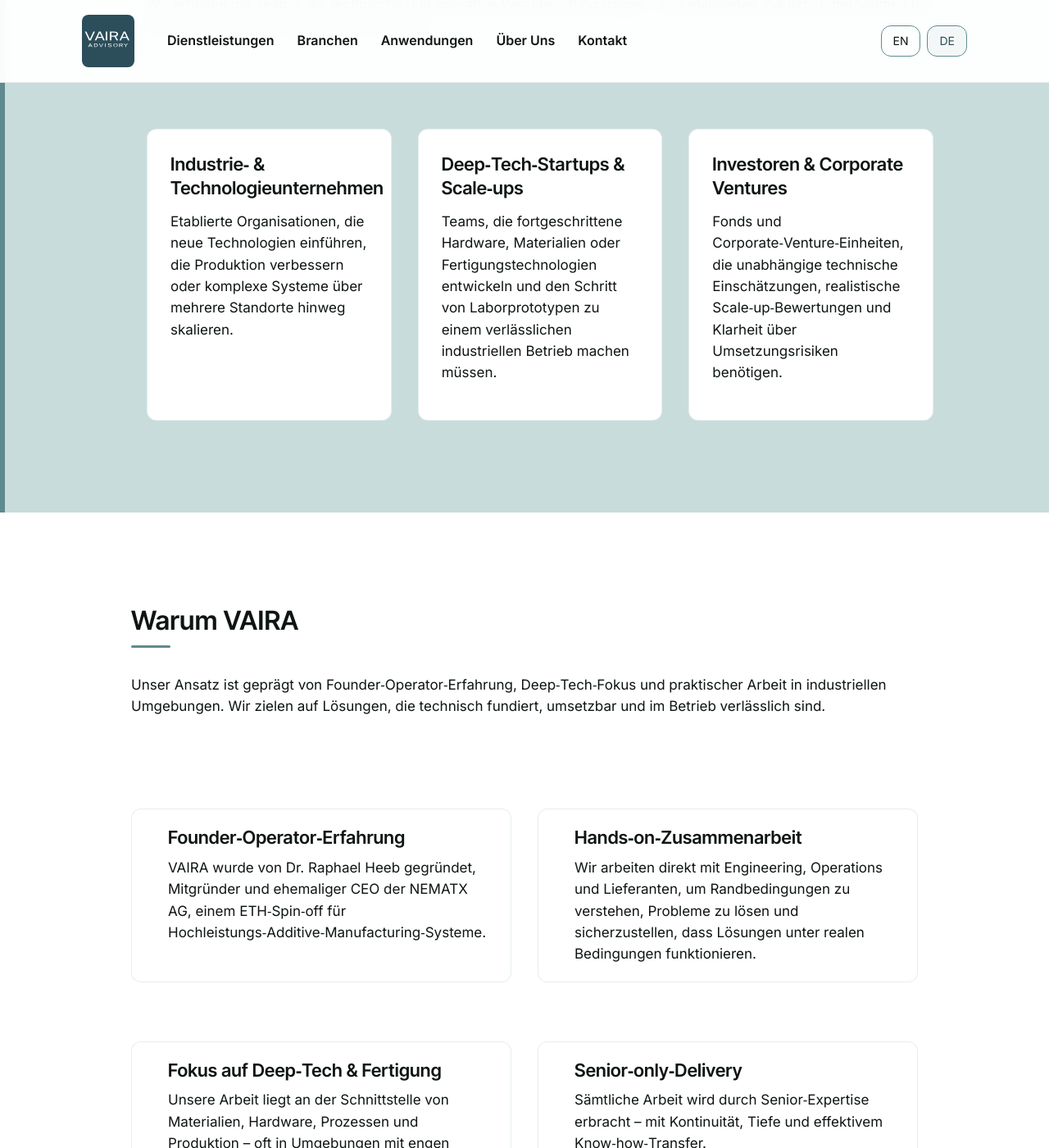
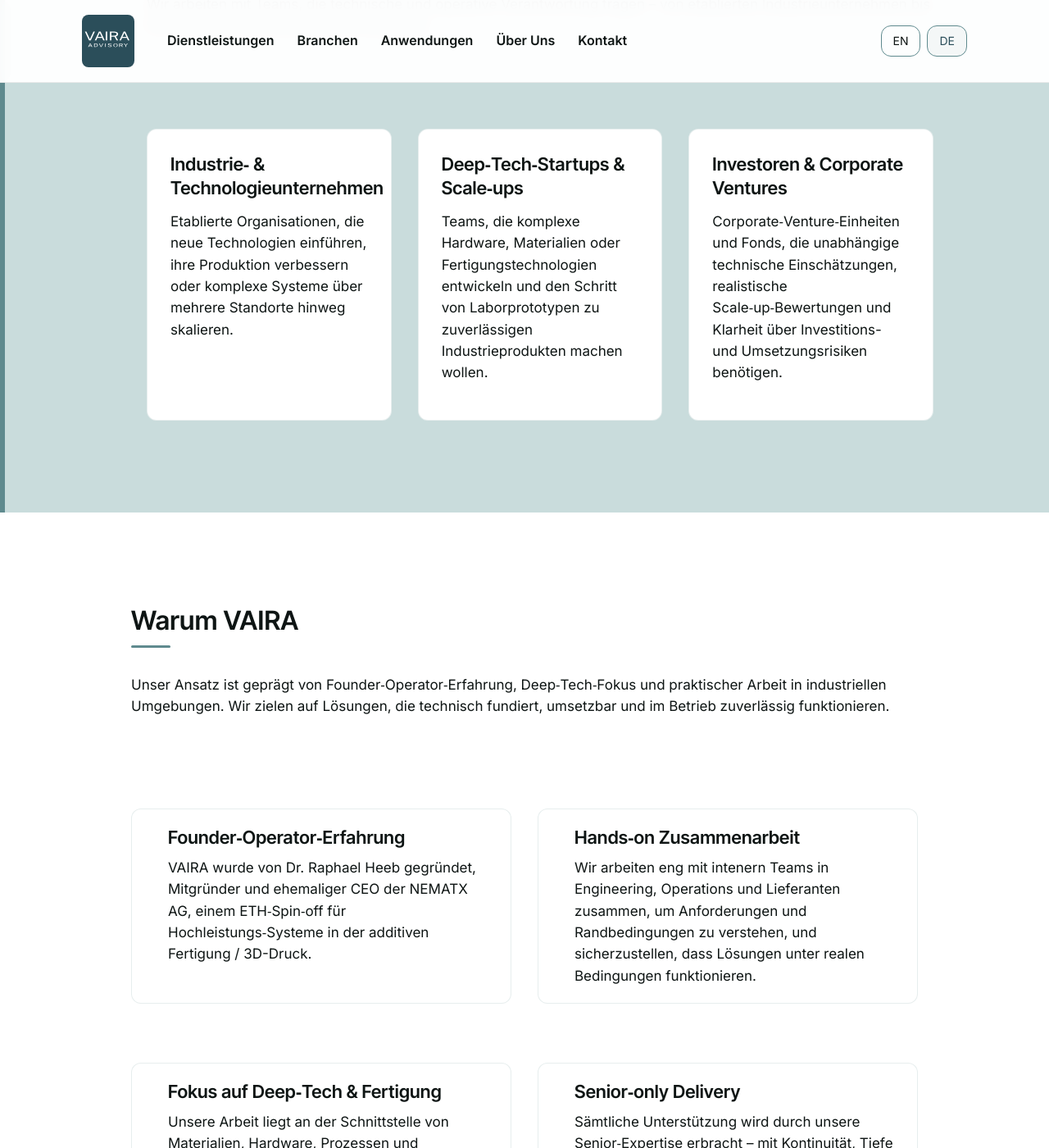
Before and after one commit to raphaelheeb/vaira-advisory, a Jekyll site: the page built from de/index.html, in a window 1280 px wide and 1400 px high, scrolled down 1563 px. Shown: the whole window at 82% size. Built offline with Jekyll 4.4.1, drawn with Linux system fonts in a browser that asks for light colours; some of the changed text lies outside the part shown.

Commit message:
Update index.html

```diff
--- a/de/index.html
+++ b/de/index.html
@@ -15,11 +15,11 @@
       <div class="hero-left">
 
         <h1 class="hero-title">
-          Technologie von der frühen Validierung bis zum industriellen Maßstab.
+          Technologie vom Konzept bis zum industriellen Massstab.
         </h1>
 
         <p class="hero-sub">
-          Wir unterstützen technisch geprägte Organisationen dabei, komplexe Technologien zu entwickeln und in den industriellen Betrieb zu überführen – von der frühen Validierung bis zur Skalierung.
+          Wir unterstützen Organisationen bei der Entwicklung und Industrialisierung komplexer Technologien – von der frühen Validierung bis zur Skalierung.
         </p>
 
         <div class="hero-ctas">
@@ -80,9 +80,8 @@
 
         <div class="split-body">
           <p>
-            Unsere Arbeit fokussiert auf den Weg von einer vielversprechenden Technologie hin zu stabiler industrieller Performance.
-            Wir verbinden technische Tiefe mit praktischer Erfahrung in Hardware, Materialien, Prozessen
-            und Produktionsumgebungen.
+            Unsere Arbeit fokussiert sich darauf, vielversprechenden Technologien zu stabiler industrieller Leistung zu verhelfen.
+            Wir verbinden technische Tiefe mit praktischer Erfahrung in den Bereichen Materialien, Hardware, Prozesse und Produktionsumgebungen.
           </p>
 
           <ul class="checklist">
@@ -120,7 +119,7 @@
       <article class="card">
         <h3>Industrie‑ & Technologieunternehmen</h3>
         <p>
-          Etablierte Organisationen, die neue Technologien einführen, die Produktion verbessern oder
+          Etablierte Organisationen, die neue Technologien einführen, ihre Produktion verbessern oder
           komplexe Systeme über mehrere Standorte hinweg skalieren.
         </p>
       </article>
@@ -128,16 +127,16 @@
       <article class="card">
         <h3>Deep‑Tech‑Startups & Scale‑ups</h3>
         <p>
-          Teams, die fortgeschrittene Hardware, Materialien oder Fertigungstechnologien entwickeln und
-          den Schritt von Laborprototypen zu einem verlässlichen industriellen Betrieb machen müssen.
+          Teams, die komplexe Hardware, Materialien oder Fertigungstechnologien entwickeln und
+          den Schritt von Laborprototypen zu zuverlässigen Industrieprodukten machen wollen.
         </p>
       </article>
 
       <article class="card">
         <h3>Investoren & Corporate Ventures</h3>
         <p>
-          Fonds und Corporate‑Venture‑Einheiten, die unabhängige technische Einschätzungen, realistische
-          Scale‑up‑Bewertungen und Klarheit über Umsetzungsrisiken benötigen.
+          Corporate‑Venture‑Einheiten und Fonds, die unabhängige technische Einschätzungen, realistische
+          Scale‑up‑Bewertungen und Klarheit über Investitions- und Umsetzungsrisiken benötigen.
         </p>
       </article>
 
@@ -153,7 +152,7 @@
     <p>
       Unser Ansatz ist geprägt von Founder‑Operator‑Erfahrung, Deep‑Tech‑Fokus und praktischer Arbeit in
       industriellen Umgebungen. Wir zielen auf Lösungen, die technisch fundiert, umsetzbar
-      und im Betrieb verlässlich sind.
+      und im Betrieb zuverlässig funktionieren.
     </p>
 
     <div class="why-grid">
@@ -164,7 +163,7 @@
           <h3>Founder‑Operator‑Erfahrung</h3>
           <p>
             VAIRA wurde von Dr. Raphael Heeb gegründet, Mitgründer und ehemaliger CEO der NEMATX AG,
-            einem ETH‑Spin‑off für Hochleistungs‑Additive‑Manufacturing‑Systeme.
+            einem ETH‑Spin‑off für Hochleistungs‑Systeme in der additiven Fertigung / 3D-Druck.
           </p>
         </div>
       </div>
@@ -172,10 +171,10 @@
       <div class="feature-block">
         <div class="feature-block-icon"></div>
         <div>
-          <h3>Hands‑on‑Zusammenarbeit</h3>
+          <h3>Hands‑on Zusammenarbeit</h3>
           <p>
-            Wir arbeiten direkt mit Engineering, Operations und Lieferanten, um Randbedingungen zu verstehen,
-            Probleme zu lösen und sicherzustellen, dass Lösungen unter realen Bedingungen funktionieren.
+            Wir arbeiten eng mit intenern Teams in Engineering, Operations und Lieferanten zusammen, um Anforderungen und Randbedingungen zu verstehen,
+            und sicherzustellen, dass Lösungen unter realen Bedingungen funktionieren.
           </p>
         </div>
       </div>
@@ -186,7 +185,7 @@
           <h3>Fokus auf Deep‑Tech & Fertigung</h3>
           <p>
             Unsere Arbeit liegt an der Schnittstelle von Materialien, Hardware, Prozessen und Produktion –
-            oft in Umgebungen mit engen Toleranzen und anspruchsvollen Scale‑up‑Herausforderungen.
+            oft in Umgebungen mit hohen Anforderungen und anspruchsvollen Scale‑up Szenarien.
           </p>
         </div>
       </div>
@@ -194,9 +193,9 @@
       <div class="feature-block">
         <div class="feature-block-icon"></div>
         <div>
-          <h3>Senior‑only‑Delivery</h3>
+          <h3>Senior‑only Delivery</h3>
           <p>
-            Sämtliche Arbeit wird durch Senior‑Expertise erbracht – mit Kontinuität, Tiefe und effektivem
+            Sämtliche Unterstützung wird durch unsere Senior‑Expertise erbracht – mit Kontinuität, Tiefe und effektivem
             Know‑how‑Transfer.
           </p>
         </div>
@@ -245,7 +244,7 @@
     <div class="split">
 
       <div class="split-left">
-        <h2 class="section-title">Beispielmandat</h2>
+        <h2 class="section-title">Beispiel-Projekt</h2>
 
         <div class="split-body">
           <p>
@@ -283,8 +282,8 @@
     <h2>Komplexe Technologie in verlässliche industrielle Lösungen überführen.</h2>
 
     <p>
-      Wenn Sie eine Deep‑Tech‑Lösung entwickeln oder skalieren, die Industrialisierung vorbereiten oder die
-      Produktion stabilisieren, stehen wir für ein Gespräch zur Verfügung, wie wir Ihr Team unterstützen können.
+      Wenn Sie eine Deep‑Tech‑Lösung entwickeln oder skalieren, die Industrialisierung vorbereiten oder Ihre
+      Produktion stabilisieren, stehen wir jederzeit für ein Gespräch zur Verfügung, um zu diskutieren, wie wir Ihr Team unterstützen können.
     </p>
 
     <a class="cta-btn cta-btn--secondary" href="mailto:info@vaira-advisory.com">Gespräch starten</a>
```
Also changed, not shown: other parts of de/index.html (+4 -4 lines).
